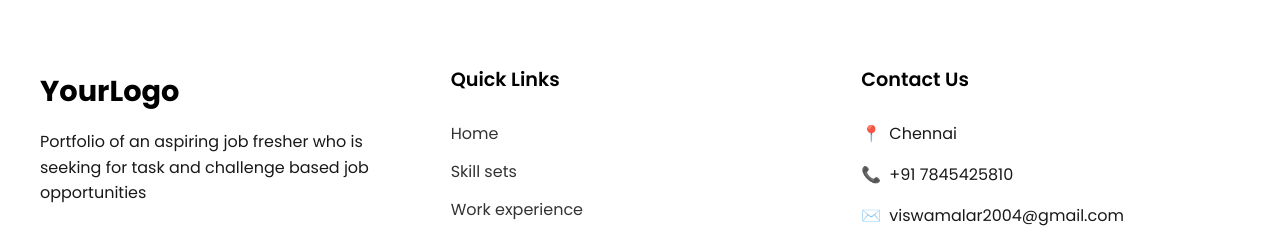
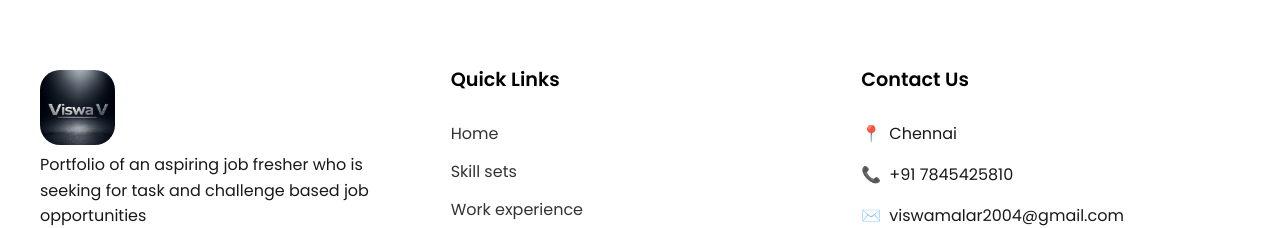
Before and after one commit to viswalegend27/MyPortfolio, a Next.js app: page / in a window 1280 px wide. Shown: the part 4332-4560 px from the top of the page. Built offline with nearby package versions, Linux system fonts and the light colour scheme.

Commit message:
after creating logo

```diff
--- a/app/globals.css
+++ b/app/globals.css
@@ -672,9 +672,14 @@ footer {
         }
 
         .footer-logo {
-            font-size: 1.8rem;
-            font-weight: bold;
-            margin-bottom: 1rem;
+          width: 75px;
+          border-radius: 20px;
+          cursor: pointer;
+          transition: transform 0.3s ease; /* Smooth animation */
+        }
+
+        .footer-logo:hover {
+          transform: scale(1.10); /* Increases size by 15% */
         }
 
         .footer-about p {
--- a/app/page.js
+++ b/app/page.js
@@ -230,7 +230,7 @@ export default function Home() {
     <footer>
         <div class="footer-container">
             <div class="footer-about">
-                <div class="footer-logo">YourLogo</div>
+                <img src="./imgs/Logo- 2.jpg" className="footer-logo"/>
                 <p>Portfolio of an aspiring job fresher who is seeking for task and challenge based job opportunities</p>
             </div>
 
```
Also changed, not shown: public/imgs/Logo Modified 4.png (added), public/imgs/Logo- 2.jpg (added).
